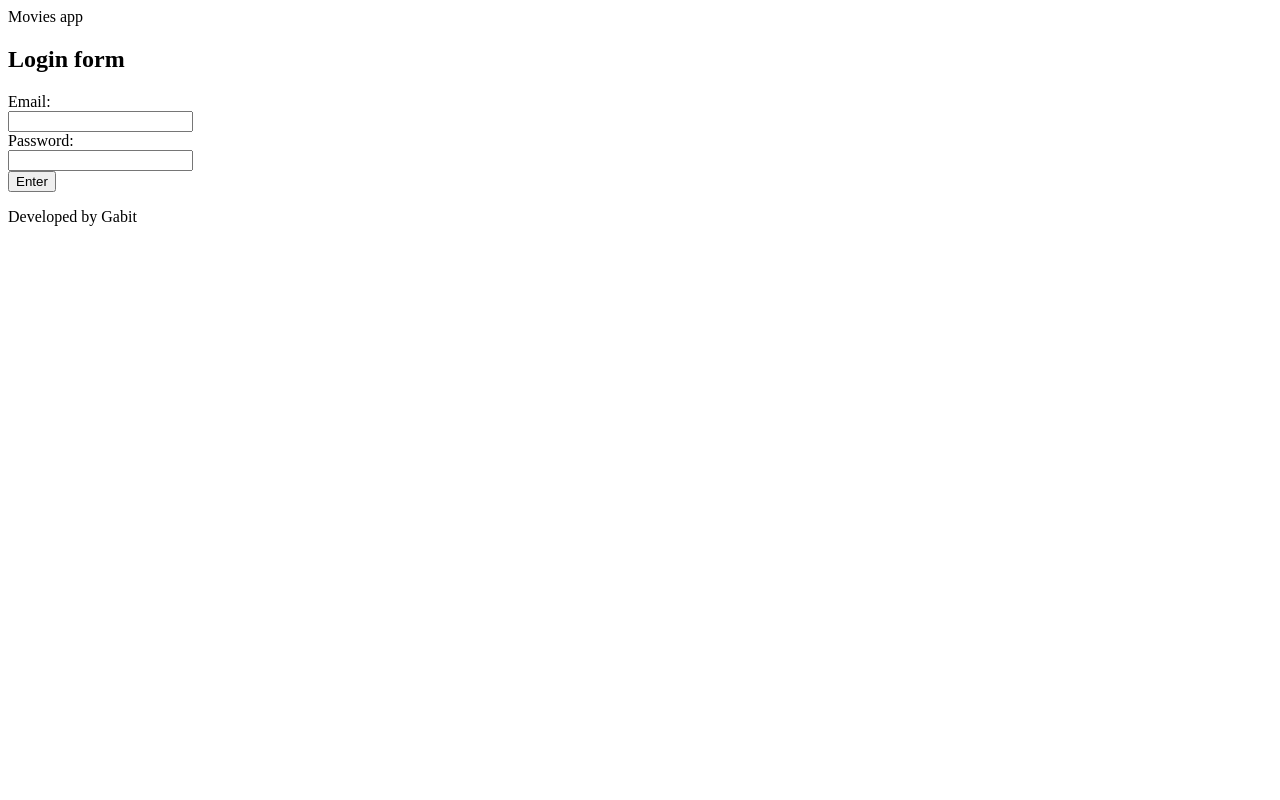
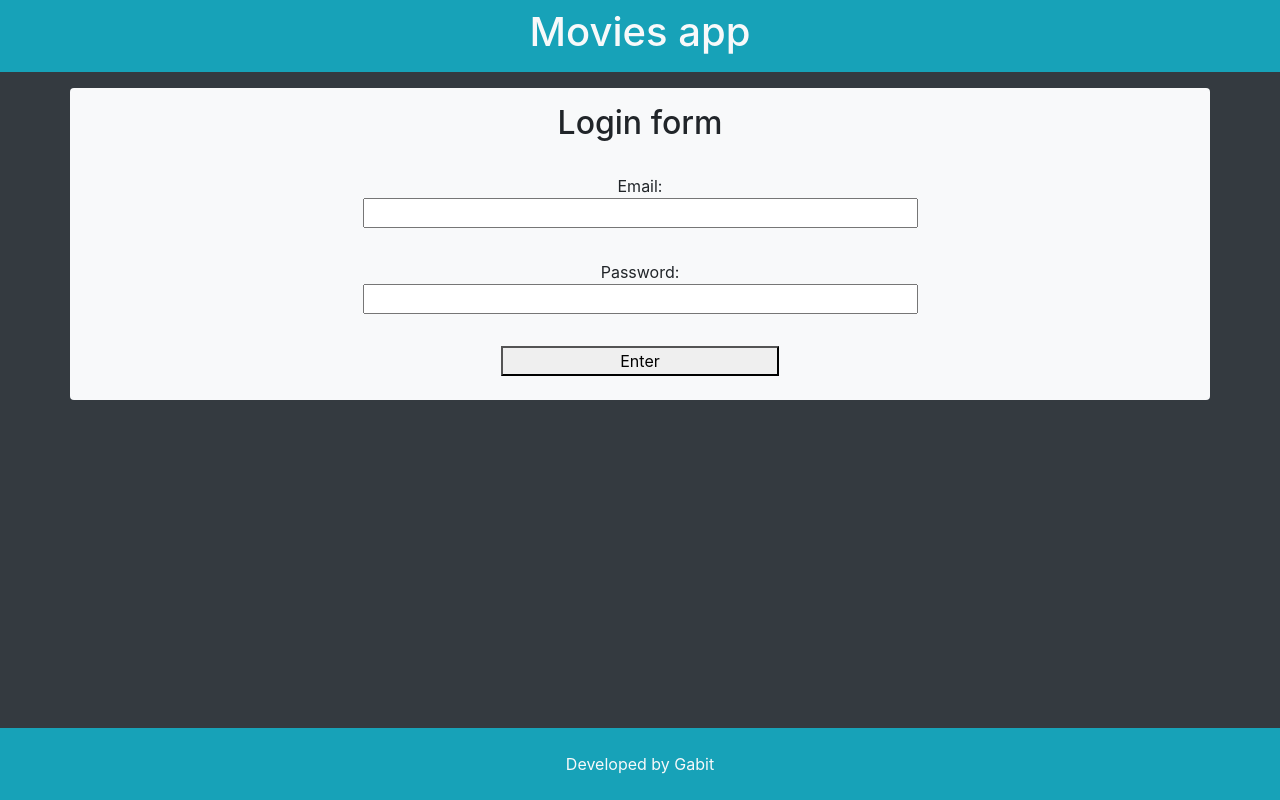
Before and after one commit to gabit690/alkemy-skill-up-react, a React (Create React App) app: page / in a window 1280 px wide. Built offline with nearby package versions, Linux system fonts and the light colour scheme.

Commit message:
Styles for Login form

```diff
--- a/package.json
+++ b/package.json
@@ -4,7 +4,7 @@
   "private": true,
   "dependencies": {
     "@sweetalert/with-react": "^0.1.1",
-    "@testing-library/jest-dom": "^5.14.1",
+    "@testing-library/jest-dom": "^5.16.5",
     "@testing-library/react": "^13.0.0",
     "@testing-library/user-event": "^13.2.1",
     "axios": "^0.27.2",
--- a/public/index.html
+++ b/public/index.html
@@ -25,10 +25,18 @@
       Learn how to configure a non-root public URL by running `npm run build`.
     -->
     <title>React App</title>
+    <link rel="stylesheet" href="https://stackpath.bootstrapcdn.com/bootstrap/4.1.0/css/bootstrap.min.css"
+integrity="sha384-9gVQ4dYFwwWSjIDZnLEWnxCjeSWFphJiwGPXr1jddIhOegiu1FwO5qRGvFXOdJZ4"
+crossorigin="anonymous">
+<style>
+  #root {
+    min-height: 100vh;
+  }
+</style>
   </head>
-  <body>
+  <body class="bg-dark">
     <noscript>You need to enable JavaScript to run this app.</noscript>
-    <div id="root"></div>
+    <div id="root" class="d-flex flex-column"></div>
     <!--
       This HTML file is a template.
       If you open it directly in the browser, you will see an empty page.
--- a/src/components/Footer.js
+++ b/src/components/Footer.js
@@ -1,7 +1,7 @@
 function Footer() {
     return (
-        <footer>
-            <p>Developed by Gabit</p>
+        <footer className="bg-info py-4 text-center mt-auto">
+            <p className="m-0 text-light fw-bolder">Developed by Gabit</p>
         </footer>
     );
 }
--- a/src/components/Header.js
+++ b/src/components/Header.js
@@ -1,7 +1,7 @@
 function Header() {
     return (
-        <header>
-            Movies app
+        <header className="bg-info py-2">
+            <h1 className="fs-1 text-center text-light">Movies app</h1>
         </header>
     );
 }
--- a/src/pages/List.js
+++ b/src/pages/List.js
@@ -1,5 +1,5 @@
 import { useEffect } from "react";
-import { useNavigate } from 'react-router-dom';
+import { Link, useNavigate, Navigate } from 'react-router-dom';
 
 function List() {
 
@@ -16,8 +16,19 @@ function List() {
 
   return (
     <>
-      <h2>Welcome to your list</h2>
+      {!token && <Navigate to="/" />}
+      <div className="row">
+      <div class="card" style={{width: '18rem'}}>
+        <img src="..." class="card-img-top" alt="..." />
+        <div class="card-body">
+          <h5 class="card-title">Card title</h5>
+          <p class="card-text">Some quick example text to build on the card title and make up the bulk of the card's content.</p>
+          <Link to="#" class="btn btn-primary">Go somewhere</Link>
+        </div>
+      </div>
+    </div>
     </>
+
   );
 }
 
--- a/src/pages/Login.js
+++ b/src/pages/Login.js
@@ -1,10 +1,11 @@
 /* eslint-disable no-useless-escape */
 import axios from 'axios';
 import sweetAlert from '@sweetalert/with-react';
-import { useNavigate } from 'react-router-dom';
+import { useNavigate, Navigate } from 'react-router-dom';
 
 function Login() {
 
+  const token = localStorage.getItem('token');
   const navigate = useNavigate();
 
   const checkFormData = (email, password) => {
@@ -40,24 +41,23 @@ function Login() {
   }
 
   return (
-    <>
-      <h2>Login form</h2>
-      <form onSubmit={submitHandler}>
+    <div className='container bg-light mt-3 rounded'>
+      {token && <Navigate to="/list" />}
+      <h2 className='text-center pt-3'>Login form</h2>
+      <form onSubmit={submitHandler} className="container-sm mx-auto d-flex flex-column py-4">
         <label>
-          <span>Email:</span>
-          <br />
-          <input type="text" name="email" />
+          <span className='d-block text-center'>Email:</span>
+          <input type="text" name="email" className='d-block w-50 mx-auto'/>
         </label>
         <br/>
         <label>
-          <span>Password:</span>
-          <br />
-          <input type="password" name="password" />
+          <span className='d-block text-center'>Password:</span>
+          <input type="password" name="password" className='d-block w-50 mx-auto'/>
         </label>
         <br/>
-        <button type="submit">Enter</button>
+        <button type="submit" className='w-25 mx-auto'>Enter</button>
       </form>
-    </>
+    </div>
   );
 }
 
```
Also changed, not shown: 1 other file (tests, documents, lock files or other folders).
